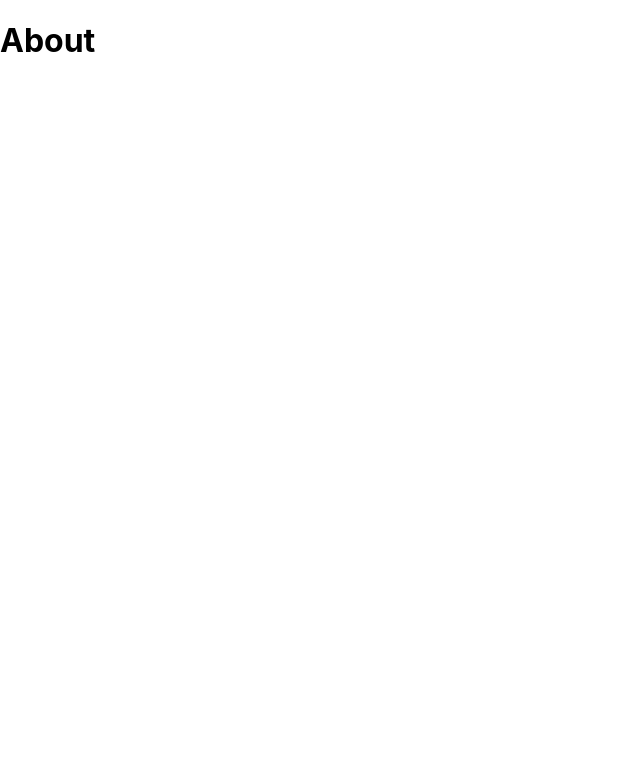
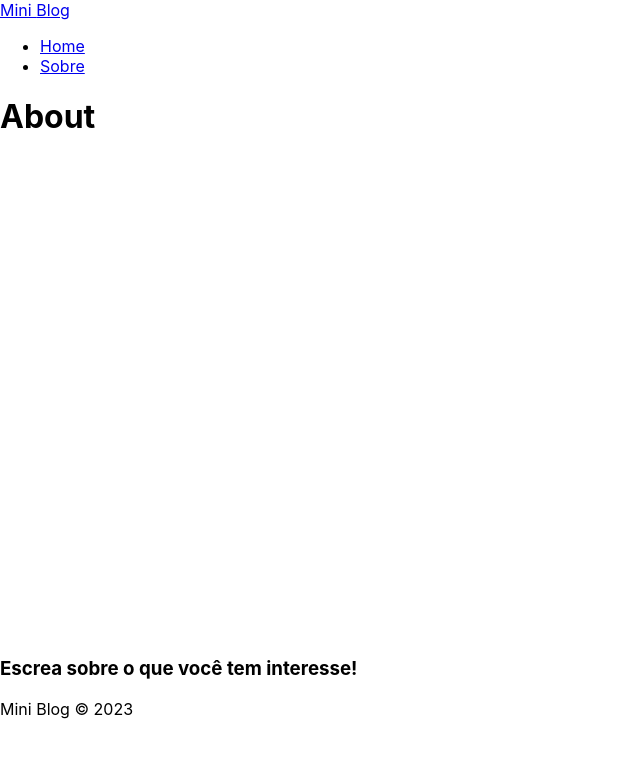
Before and after one commit to lauromiottojr/react-course-hdc, a React (Create React App) app in the folder 09-mini-blog/: page /about in a window 1280 px wide. Shown: the top 758 px of the page, without its empty margins (0-640 px from the left). Built offline with nearby package versions, Linux system fonts and the light colour scheme.

Commit message:
Config Footer and Navbar components

```diff
--- a/09-mini-blog/src/App.js
+++ b/09-mini-blog/src/App.js
@@ -3,6 +3,8 @@
 
 import About from './pages/About/About'
 import Home from './pages/Home/Home'
+import Footer from './components/Footer/Footer'
+import Navbar from './components/Navbar/Navbar'
 
 import './App.css'
 
@@ -10,12 +12,14 @@
   return (
     <div className="App">
       <BrowserRouter>
+        <Navbar />
         <div className='container'>
           <Routes>
             <Route path='/' element={<Home />} />
             <Route path='/about' element={<About />} />
           </Routes>
         </div>
+        <Footer />
       </BrowserRouter>
     </div>
   );
--- /dev/null
+++ b/09-mini-blog/src/components/Footer/Footer.js
@@ -0,0 +1,12 @@
+import styles from './Footer.module.css'
+
+const Footer = () => {
+    return (
+        <footer>
+            <h3>Escrea sobre o que você tem interesse!</h3>
+            <p>Mini Blog &copy; 2023</p>
+        </footer>
+    )
+}
+
+export default Footer
--- /dev/null
+++ b/09-mini-blog/src/components/Navbar/Navbar.js
@@ -0,0 +1,27 @@
+import { NavLink } from "react-router-dom"
+
+import styles from './Navbar.module.css'
+
+const Navbar = () => {
+    return (
+        <nav>
+            <NavLink to="/">
+                Mini <span>Blog</span>
+            </NavLink>
+            <ul>
+                <li>
+                    <NavLink to="/">
+                        Home
+                    </NavLink>
+                </li>
+                <li>
+                    <NavLink to="/about">
+                        Sobre
+                    </NavLink>
+                </li>
+            </ul>
+        </nav>
+    )
+}
+
+export default Navbar
--- a/09-mini-blog/src/pages/About/About.js
+++ b/09-mini-blog/src/pages/About/About.js
@@ -1,3 +1,5 @@
+import styles from './About.module.css'
+
 const About = () => {
     return (
         <div>
```
Also changed, not shown: 09-mini-blog/src/components/Footer/Footer.module.css (added), 09-mini-blog/src/components/Navbar/Navbar.module.css (added).
